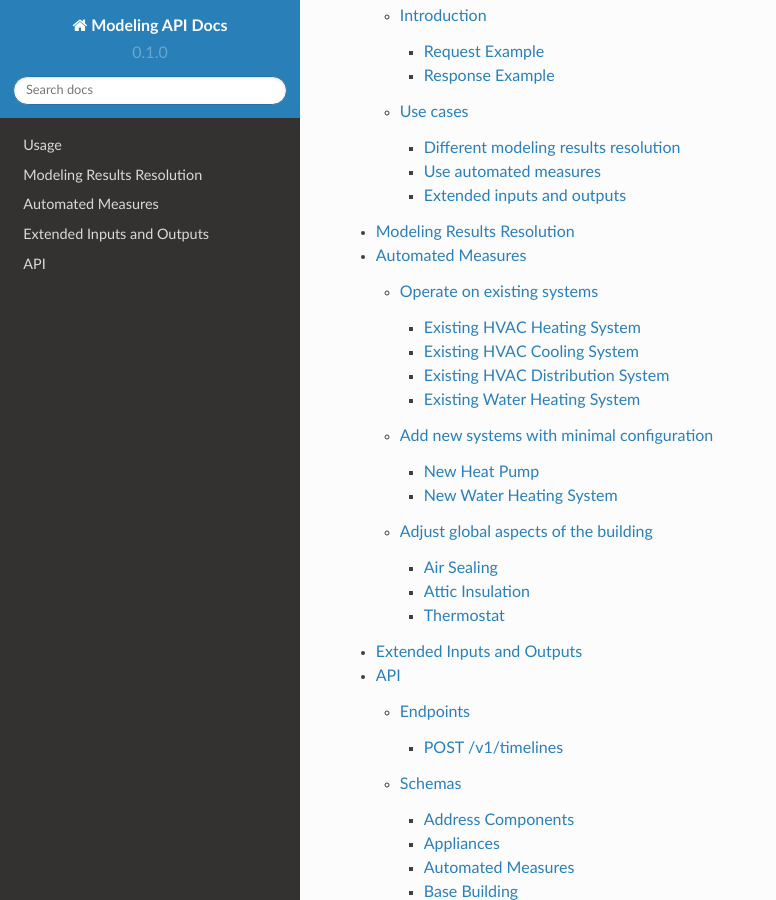
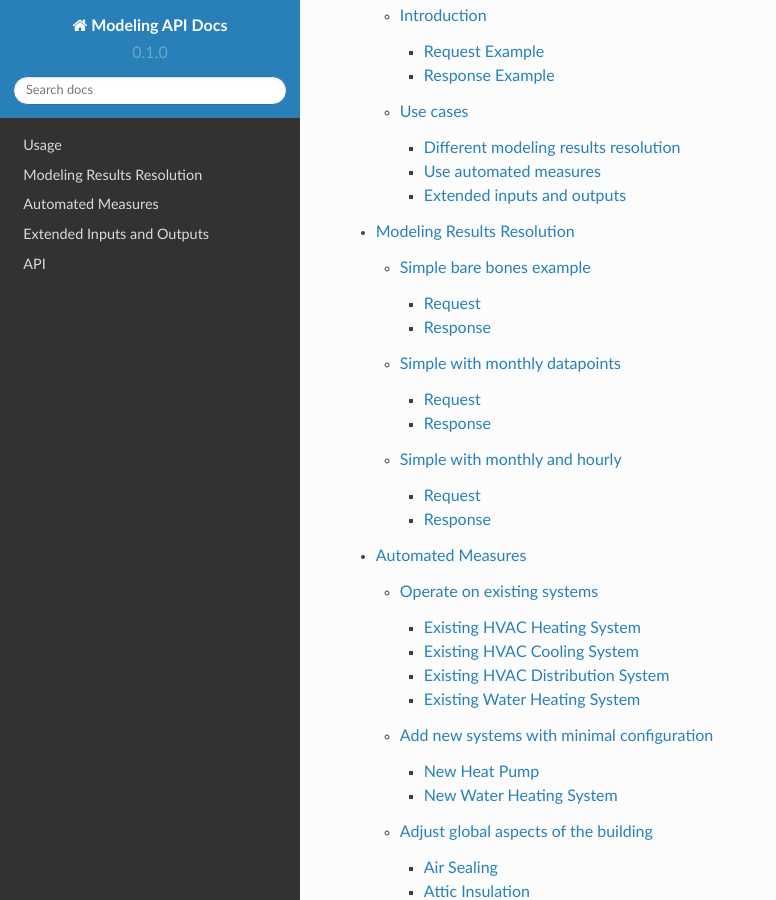
Before and after one commit to RadiantLabs/modeling-api-docs, a Sphinx documentation site: the page built from docs/source/index.rst, in a window 1280 px wide and 900 px high, scrolled down 445 px. Shown: the whole window, without its empty margins (0-776 px from the left). Built offline with Sphinx 7.4.7 and the Read the Docs theme 2.0.0, drawn with Linux system fonts in a browser that asks for light colours; some of the changed lines change nothing that is shown.

Commit message:
Add examples for different modeling results resolutions

```diff
--- a/docs/source/modeling_results_resolution.rst
+++ b/docs/source/modeling_results_resolution.rst
@@ -3,4 +3,69 @@
 Modeling Results Resolution
 ===========================
 
-TBD
+Simple bare bones example
+-------------------------
+
+Request
+*******
+
+Send a POST request to `/v1/timelines` with the following payload.
+
+.. literalinclude:: examples/request/timelines/post/simple_bare_bones.json
+   :language: json
+
+Response
+********
+
+And the response will have the following structure.
+
+.. literalinclude:: examples/response/timelines/post/simple_bare_bones.json
+   :language: json
+
+
+Simple with monthly datapoints
+------------------------------
+
+Request
+*******
+
+Send a POST request to `/v1/timelines` with the following payload.
+
+.. literalinclude:: examples/request/timelines/post/simple_with_monthly.json
+   :language: javascript
+
+Response
+********
+
+And the response will have the following structure.
+
+.. literalinclude:: examples/response/timelines/post/simple_with_monthly.json
+   :language: javascript
+
+
+Simple with monthly and hourly
+------------------------------
+
+Request
+*******
+
+Send a POST request to `/v1/timelines` with the following payload.
+
+.. literalinclude:: examples/request/timelines/post/simple_with_monthly_and_hourly.json
+   :language: javascript
+
+Response
+********
+
+Unfortunately, the example with hourly datapoints is very big and difficult to process in the browser. We recommend to
+download the compressed version, uncompress it locally and use an editor with JSON formatting capabilities.
+
+The only difference, as with the monthly resolution, is that objects including datapoints will have an extra property
+`hourly` with arrays of size 8760. There are 8760 hours in a standard year.
+
+Download the response example with hourly datapoints here: link.
+
+.. note::
+
+   In a future release, we'll automatically compress the response payload including hourly data and inform the client
+   through the `Content-Encoding` HTTP response header.
```
